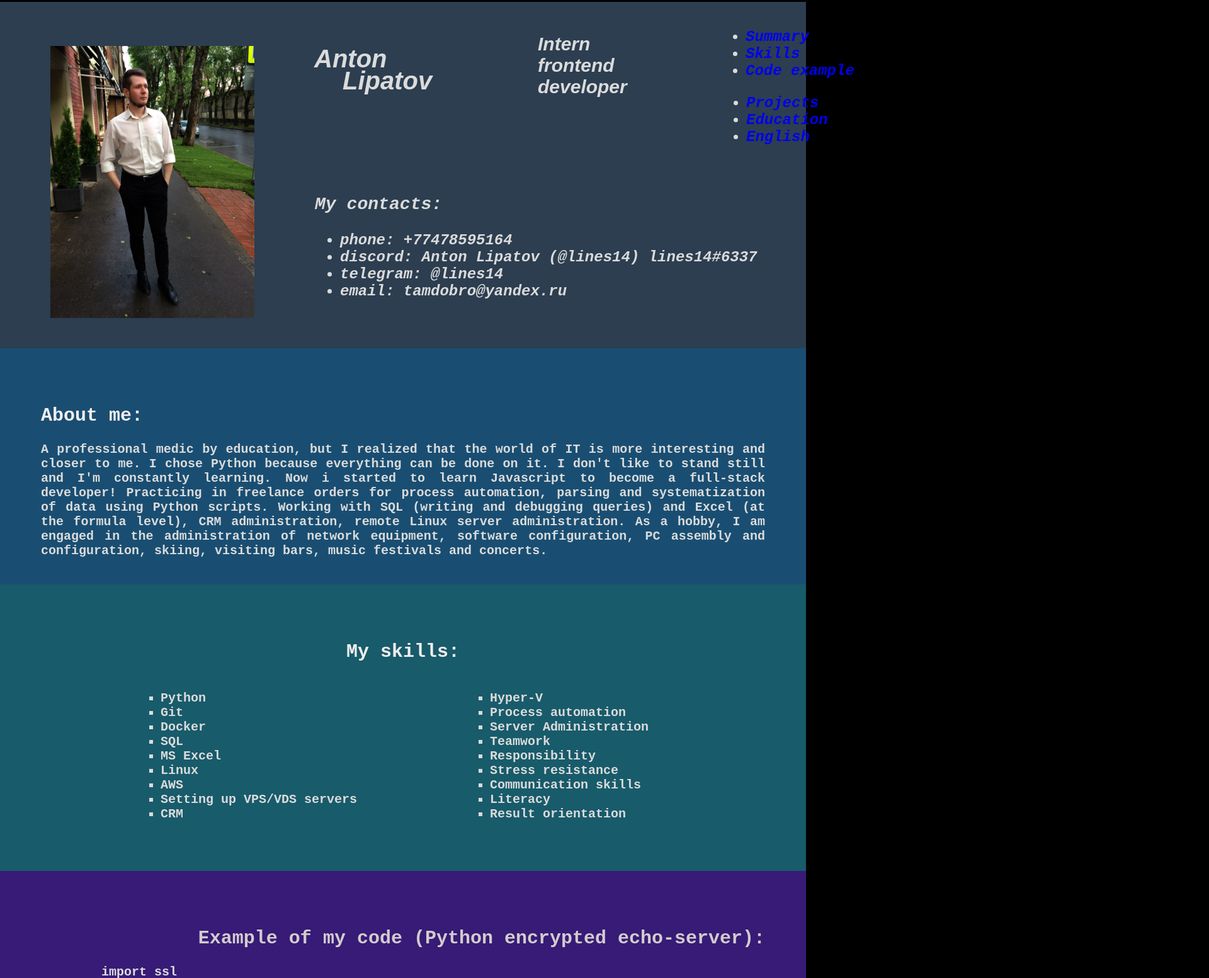
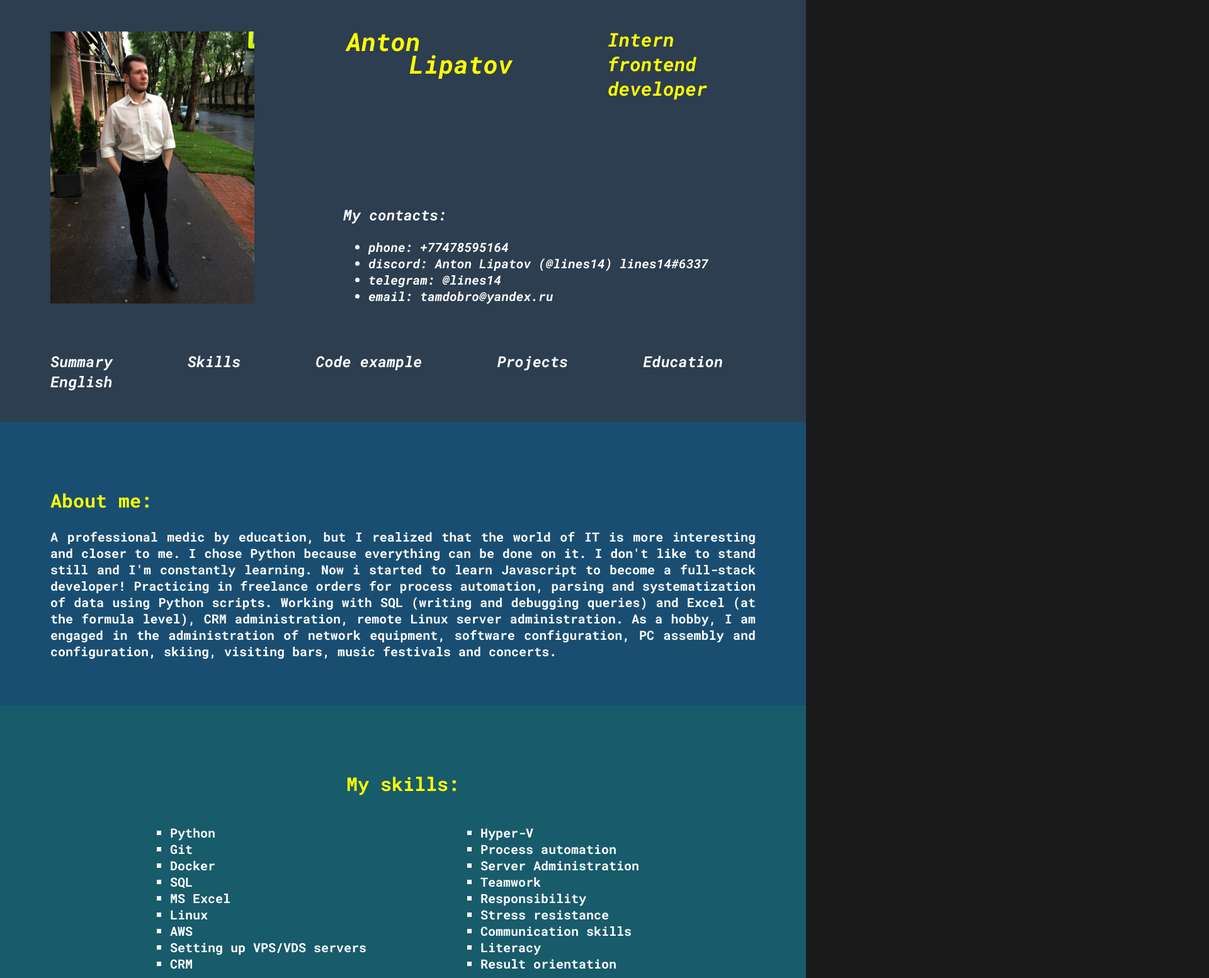
Before and after one commit to lines14/practice, a plain HTML site: page index.html in a window 1280 px wide. Shown: the part 30-1583 px from the top of the page at 63% size, 1920 px wide, since content can reach past the window. Drawn offline with Linux system fonts and the light colour scheme; a web font is replaced by a local one.

Commit message:
fix: update navigation bar

```diff
--- a/index.html
+++ b/index.html
@@ -10,7 +10,7 @@
     <link rel="icon" href="./assets/ico/favicon.ico" type="image/ico">
     <link rel="preconnect" href="https://fonts.googleapis.com">
     <link rel="preconnect" href="https://fonts.gstatic.com" crossorigin>
-    <link href="https://fonts.googleapis.com/css2?family=Chivo+Mono:wght@100&display=swap" rel="stylesheet">
+    <link href="https://fonts.googleapis.com/css2?family=Roboto+Mono:ital,wght@0,400;0,700;1,400;1,700&display=swap" rel="stylesheet">
     <title>CV#3. CV. Cross-Check</title>
 </head>
 
@@ -33,9 +33,20 @@
                 developer
             </p>
         </section>
-        <section>
+        <section class="contacts">
+            <h3>
+                My contacts:
+            </h3>
+            <ul>
+                <li>phone: +77478595164</li>
+                <li>discord: Anton Lipatov (@lines14) lines14#6337</li>
+                <li>telegram: @lines14</li>
+                <li>email: tamdobro@yandex.ru</li>
+            </ul>
+        </section>
+        <section class="nav-list">
             <nav>
-                <ul class="nav-list">
+                <ul>
                     <li class="nav-item">
                         <a href="#1" class="nav-link">Summary</a>
                     </li>
@@ -45,8 +56,6 @@
                     <li class="nav-item">
                         <a href="#3" class="nav-link">Code example</a>
                     </li>
-                </ul>
-                <ul class="nav-list-1">
                     <li class="nav-item">
                         <a href="#4" class="nav-link">Projects</a>
                     </li>
@@ -59,73 +68,57 @@
                 </ul>
             </nav>
         </section>
-        <section class="contacts">
-            <h3>
-                My contacts:
-            </h3>
-            <ul>
-                <li>phone: +77478595164</li>
-                <li>discord: Anton Lipatov (@lines14) lines14#6337</li>
-                <li>telegram: @lines14</li>
-                <li>email: tamdobro@yandex.ru</li>
-            </ul>
-        </section>
     </header>
     <main>
         <section id="1" class="summary">
-
-            <h2 class="summary-h3">
+            <h2 class="summary-h2">
                 About me:
             </h2>
-
             <p>
                 A professional medic by education,
                 but I realized that the world of IT is more interesting and closer to me.
                 I chose Python because everything can be done on it.
                 I don't like to stand still and I'm constantly learning.
                 Now i started to learn Javascript to become a full-stack developer!
-                Practicing in freelance orders for process automation, parsing and systematization of data using Python scripts.
-                Working with SQL (writing and debugging queries) and Excel (at the formula level), CRM administration, remote Linux server administration.
-                As a hobby, I am engaged in the administration of network equipment, software configuration, PC assembly and configuration, skiing, visiting bars, music festivals and concerts.
+                Practicing in freelance orders for process automation,
+                parsing and systematization of data using Python scripts.
+                Working with SQL (writing and debugging queries) and Excel (at the formula level),
+                CRM administration, remote Linux server administration.
+                As a hobby, I am engaged in the administration of network equipment, software configuration,
+                PC assembly and configuration, skiing, visiting bars, music festivals and concerts.
             </p>
         </section>
-
         <section id="2" class="skills">
-
-            <h2 class="skills-h3">
+            <h2 class="skills-h2">
                 My skills:
             </h2>
-
-            <ul class="skills-0">
-                <li class="skills-1">Python</li>
-                <li class="skills-1">Git</li>
-                <li class="skills-1">Docker</li>
-                <li class="skills-1">SQL</li>
-                <li class="skills-1">MS Excel</li>
-                <li class="skills-1">Linux</li>
-                <li class="skills-1">AWS</li>
-                <li class="skills-1">Setting up VPS/VDS servers</li>
-                <li class="skills-1">CRM</li>
+            <ul class="skills-list-1">
+                <li class="skills-item">Python</li>
+                <li class="skills-item">Git</li>
+                <li class="skills-item">Docker</li>
+                <li class="skills-item">SQL</li>
+                <li class="skills-item">MS Excel</li>
+                <li class="skills-item">Linux</li>
+                <li class="skills-item">AWS</li>
+                <li class="skills-item">Setting up VPS/VDS servers</li>
+                <li class="skills-item">CRM</li>
             </ul>
-            <ul class="skills-2">
-                <li class="skills-1">Hyper-V</li>
-                <li class="skills-1">Process automation</li>
-                <li class="skills-1">Server Administration</li>
-                <li class="skills-1">Teamwork</li>
-                <li class="skills-1">Responsibility</li>
-                <li class="skills-1">Stress resistance</li>
-                <li class="skills-1">Communication skills</li>
-                <li class="skills-1">Literacy</li>
-                <li class="skills-1">Result orientation</li>
+            <ul class="skills-list-2">
+                <li class="skills-item">Hyper-V</li>
+                <li class="skills-item">Process automation</li>
+                <li class="skills-item">Server Administration</li>
+                <li class="skills-item">Teamwork</li>
+                <li class="skills-item">Responsibility</li>
+                <li class="skills-item">Stress resistance</li>
+                <li class="skills-item">Communication skills</li>
+                <li class="skills-item">Literacy</li>
+                <li class="skills-item">Result orientation</li>
             </ul>
-
         </section>
         <section id="3" class="code-example">
-
             <h2 class="code-h3">
                 Example of my code (Python encrypted echo-server):
             </h2>
-
             <pre>
         import ssl
         import socket
@@ -164,13 +157,10 @@
                             conn.sendall(ssock_version.encode() + out.encode() + inn)
             </pre>
         </section>
-
         <section id="4" class="projects">
-
             <h2 class="projects-h3">
                 My completed projects (links):
             </h2>
-
             <ul>
                 <li class="github">
                     <a href="https://github.com/lines14/practice/blob/main/TLS_server_socket_autostart_script.py">
@@ -186,20 +176,16 @@
                 </li>
             </ul>
         </section>
-
         <section id="5" class="education">
-
             <h2 class="education-h3">
                 My education:
             </h2>
-
             <ul class="education-0">
                 <li class="education-1">Russian State Medical University - family doctor</li>
                 <li class="education-1">Moscow Medical College No. 7 - paramedic</li>
                 <li class="education-1">Moscow aviation institute - python development, refresher course</li>
             </ul>
         </section>
-
         <div id="6" class="english">
             <p class="english-0">
                 My english level is:
@@ -209,7 +195,6 @@
             </p>
         </div>
     </main>
-
     <footer class = "footer">
         <div class="container">
             <a href="https://rs.school/js/">
@@ -224,5 +209,4 @@
         </div>
     </footer>
 </body>
-
 </html>
--- a/style.css
+++ b/style.css
@@ -1,164 +1,182 @@
 * {
     box-sizing: border-box;
-    font-family: 'Chivo Mono', monospace;
 }
 html {
     scroll-behavior: smooth;
 }
+a {
+    color: white;
+    text-decoration: none;
+    transition: color 0.5s;
+}
+a:hover {
+    color: greenyellow;
+}
 body {
+    font-family: 'Roboto Mono', monospace;
     max-width: 1440px;
+    height: 100%;
     margin: 0 auto;
-    color: #000000;
-    background-color: #000000;
+    color: white;
+    background-color: #1a1a1a;
+    display: flex;
+    flex-direction: column;
+    justify-content: space-between;
 }
 header {
-    height: 550px;
+    height: 700px;
     background: #2c3e50;
-    color: #dbdbdb;
+    flex: 0 0 auto;
 }
 .img {
-    float: left;
     position: relative;
-    top: 70px;
+    top: 80px;
     left: 80px;
 }
 .name {
-    font: italic bold 40px Arial, sans-serif;
+    color: yellow;
+    font-weight: 700;
+    font-size: 40px;
+    font-style: italic;
     text-align: left;
     position: relative;
-    left: 175px;
-    top: 68px;
+    left: 550px;
+    bottom: 400px;
 }
 .surname {
-    font: italic bold 40px Arial, sans-serif;
+    color: yellow;
+    font-weight: 700;
+    font-size: 40px;
+    font-style: italic;
     text-align: left;
     position: relative;
-    left: 220px;
-    top: 25px;
+    left: 650px;
+    bottom: 450px;
 }
 .speciality {
-    font: italic bold 30px Arial, sans-serif;
+    color: yellow;
+    font-weight: 700;
+    font-size: 30px;
+    font-style: italic;
     text-align: left;
     position: relative;
-    left: 530px;
-    bottom: 155px;
+    left: 965px;
+    bottom: 620px;
+}
+.contacts {
+    font-weight: 700;
+    font-size: 20px;
+    font-style: italic;
+    text-align: left;
+    position: relative;
+    left: 545px;
+    bottom: 485px;
 }
 .nav-list {
-    font: italic bold 24px Arial, sans-serif;
+    justify-content: flex-end;
+    align-items: center;
+    position: relative;
+    bottom: 430px;
+    left: 40px;
+}
+.nav-item {
+    font-weight: 700;
+    font-size: 24px;
+    font-style: italic;
     text-align: left;
-    position: relative;
-    left: 860px;
-    bottom: 295px;
-}
-.nav-list-1 {
-    font: italic bold 24px Arial, sans-serif;
-    text-align: left;
-    position: relative;
-    left: 1145px;
-    bottom: 295px;
-}
-a {
-    text-decoration: none;
-}
-.contacts {
-    font: italic bold 24px Arial, sans-serif;
-    text-align: left;
-    position: relative;
-    left: 500px;
-    bottom: 245px;
+    display: inline;
+    margin-right: 105px;
 }
 .summary {
     vertical-align: middle;
-    height: 375px;
+    height: 450px;
     background: #194e72;
-    color: #dbdbdb;
-    font: bold 20px Arial, sans-serif;
+    font-weight: 700;
+    font-size: 20px;
     text-align: justify;
-    padding: 65px;
+    padding: 80px;
 }
-.summary-h3 {
+.summary-h2 {
+    color: yellow;
     text-align: left;
-    color: rgb(243, 238, 238);
 }
-.skills-h3 {
+.skills-h2 {
+    color: yellow;
     text-align: center;
-    color: rgb(243, 238, 238);
 }
 .skills {
     vertical-align: middle;
-    height: 455px;
+    height: 525px;
     background: #185b6b;
-    color: #dbdbdb;
-    font: bold 20px Arial, sans-serif;
+    font-weight: 700;
+    font-size: 20px;
     text-align: left;
-    padding: 65px;
+    padding: 80px;
 }
-.skills-1 {
+.skills-item {
     list-style-type: square;
     display: list-item;
 }
-.skills-0 {
+.skills-list-1 {
     float: left;
     position: relative;
     left: 150px;
 }
-.skills-2 {
+.skills-list-2 {
     float: right;
     position: relative;
     right: 185px;
 }
 .code-example {
     vertical-align: middle;
-    height: 1040px;
+    height: 1115px;
     background: #371b77;
-    color: #dbdbdb;
-    font: bold 20px Arial, sans-serif;
-    padding: 65px;
+    font-weight: 700;
+    font-size: 20px;
+    padding: 80px;
 }
 .code-h3 {
+    color: yellow;
     text-align: right;
-    color: rgb(212, 204, 204);
 }
 .projects {
     vertical-align: middle;
-    height: 295px;
+    height: 350px;
     background: #68486b;
-    color: #dbdbdb;
-    font: bold 20px Arial, sans-serif;
-    padding: 65px;
+    font-weight: 700;
+    font-size: 20px;
+    padding: 80px;
 }
 .projects-h3 {
+    color: yellow;
     position: relative;
     left: 100px;
     text-align: left;
-    color: rgb(255, 255, 255);
 }
 .github {
     text-align: left;
-    color: #dbdbdb;
     font-size: 20px;
     position: relative;
     left: 350px;
 }
 .github-1 {
     text-align: left;
-    color: #dbdbdb;
     font-size: 20px;
     position: relative;
     left: 600px;
 }
 .education-h3 {
+    color: yellow;
     text-align: center;
-    color: #dbdbdb;
 }
 .education {
     vertical-align: middle;
-    height: 330px;
+    height: 375px;
     background: #1a6375;
-    color: #dbdbdb;
-    font: bold 20px Arial, sans-serif;
+    font-weight: 700;
+    font-size: 20px;
     text-align: left;
-    padding: 65px;
+    padding: 80px;
 }
 .education-1 {
     list-style-type: square;
@@ -176,14 +194,15 @@ a {
 }
 .english {
     vertical-align: middle;
-    height: 330px;
+    height: 350px;
     background: #1a7566;
-    color: #dbdbdb;
-    font: bold 20px Arial, sans-serif;
+    font-weight: 700;
+    font-size: 20px;
     text-align: left;
-    padding: 65px;
+    padding: 80px;
 }
 .english-0 {
+    color: yellow;
     float: center;
     font-size: 30px;
     position: relative;
@@ -196,13 +215,12 @@ a {
     font-size: 40px;
     position: relative;
     left: 350px;
-    color: yellow;
+    color: red;
 }
 
 .footer {
-    height: 260px;
+    height: 250px;
     background: #2c3e50;
-    color: #dbdbdb;
 }
 .rss {
     float: right;
@@ -212,7 +230,6 @@ a {
 }
 .link {
     text-align: left;
-    color: #dbdbdb;
     font-size: 20px;
     font-weight: 600;
     position: relative;
@@ -221,7 +238,6 @@ a {
 }
 .year {
     text-align: left;
-    color: #dbdbdb;
     font-size: 20px;
     font-weight: 600;
     position: relative;
```
